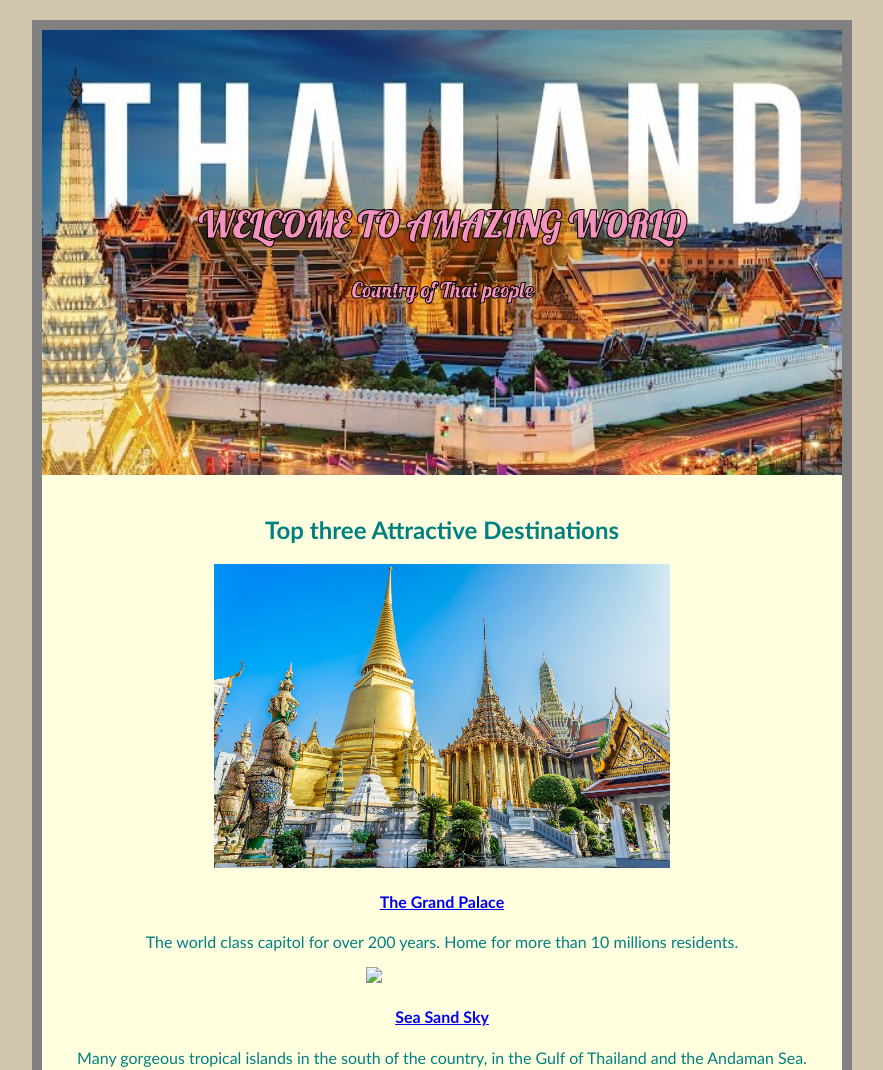
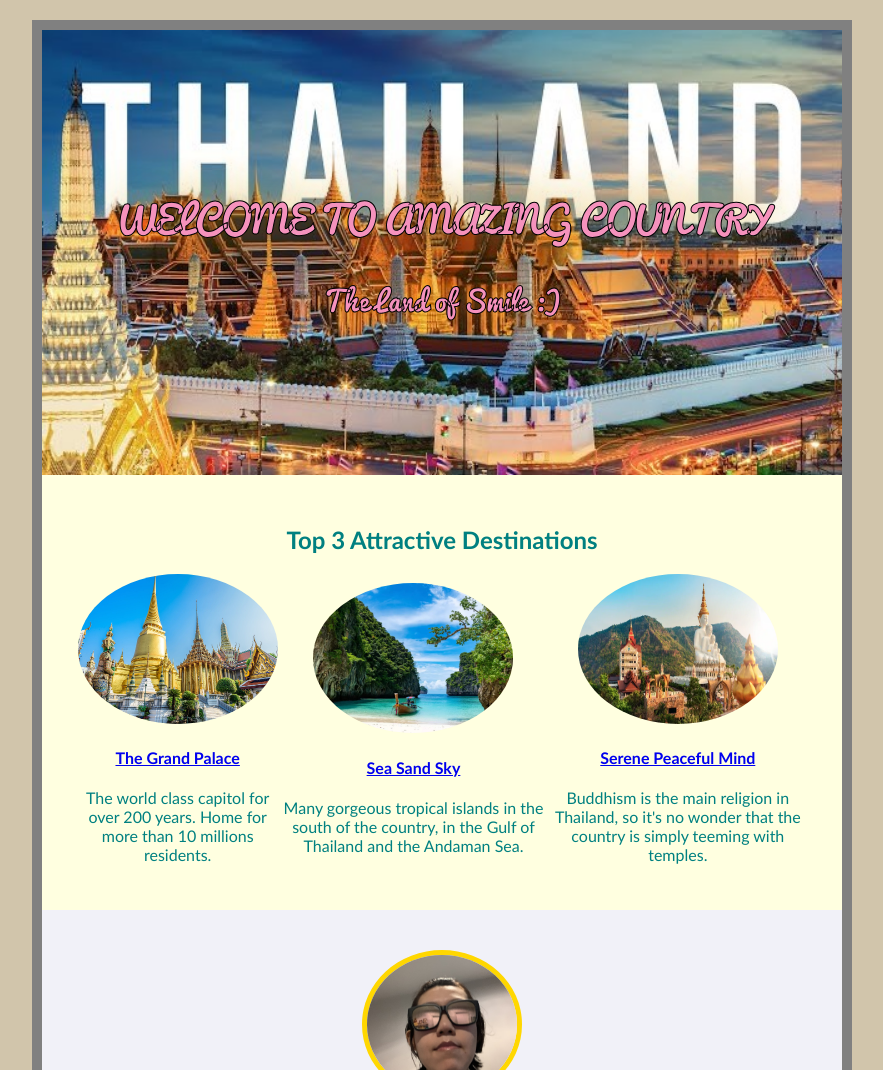
Before and after one commit to Masa-S-Ayarama/scrimba_projects, a plain HTML site: page hometown-site/index.html in a window 1280 px wide. Shown: the top 1070 px of the page, without its empty margins (198-1081 px from the left). Drawn offline with Linux system fonts and the light colour scheme.

Commit message:
update index and styles

```diff
--- a/hometown-site/index.html
+++ b/hometown-site/index.html
@@ -7,14 +7,14 @@
     <body>
       <div class="header">
         <div class="header-text">
-          <h1>WELCOME TO AMAZING WORLD</h1>
-          <h3>Country of Thai people</h3>
+          <h1>WELCOME TO AMAZING COUNTRY</h1>
+          <h2>The Land of Smile :)</h2>
         </div>
       </div>
 
       <div class="destinations-sect">
-        <h2>Top three Attractive Destinations</h2>
-
+        <h2>Top 3 Attractive Destinations</h2>
+        <div class="dest-top3">
           <div>
             <img class="dest-img" src="images/palace-1.jpg" />
             <h4><a href="https://www.royalgrandpalace.th/en/discover/history" target="_blank">The Grand Palace</a></h4>
@@ -22,7 +22,7 @@
           </div>
 
           <div>
-          <img class="dest-img" src="images/sea.webp" />
+            <img class="dest-img" src="images/sea.jpeg" />
             <h4><a href="https://timesofindia.indiatimes.com/travel/destinations/the-perfect-times-to-visit-thailand/articleshow/107256233.cms" target="_blank">Sea Sand Sky</a></h4>
             <p>Many gorgeous tropical islands in the south of the country, in the Gulf of Thailand and the Andaman Sea.</p>
           </div>
@@ -32,7 +32,7 @@
             <h4><a href="https://theculturetrip.com/asia/thailand/articles/thailands-top-10-temples-you-need-to-visit" target="_blank">Serene Peaceful Mind</a></h4>
             <p>Buddhism is the main religion in Thailand, so it's no wonder that the country is simply teeming with temples.</p>
           </div>
-
+        </div>
       </div>
 
       <div class="guide-sect">
--- a/hometown-site/styles.css
+++ b/hometown-site/styles.css
@@ -1,8 +1,8 @@
 /* Main Style */
 
 @font-face {
-  font-family: Pattaya;
-  src: url(pattaya.regular.ttf);
+  font-family: Pacifico;
+  src: url(pacifico.ttf);
 }
 
 body {
@@ -22,7 +22,7 @@ body {
   background-size:contain;
   background-repeat: no-repeat;
   color: aqua;
-  font-family: Pattaya;
+  font-family: Pacifico;
   font-size:large ;
   text-shadow: 0 0 50px goldenrod;
   text-align: center;
@@ -40,21 +40,33 @@ body {
 
 .destinations-sect {
   background-color: lightyellow;
-  padding: 20px 20px;
+  padding: 30px 30px;
+}
+
+.dest-top3 {
+  display: flex;
+  flex-direction: row;
+  justify-content: space-around;
+  align-items: center;
 }
 
 .dest-img {
-  max-width: 60%;
-  min-width: 20%;
+  width: 200px;
+  height: 150px;
+  max-width: 300px;
+  min-width: 50px;
+  border: 0px solid goldenrod;
+  border-radius: 50%;
 }
 
 .guide-sect {
-  background-color: lightcyan;
+
+  background-color: #f1f1f8;
   padding: 40px 20px;
 }
 
 .guide-img {
-  width: 200px;
+  width: 150px;
   border: 5px solid gold;
   border-radius: 50%;
 
```
Lines whose indentation alone changed are shown as unchanged.
